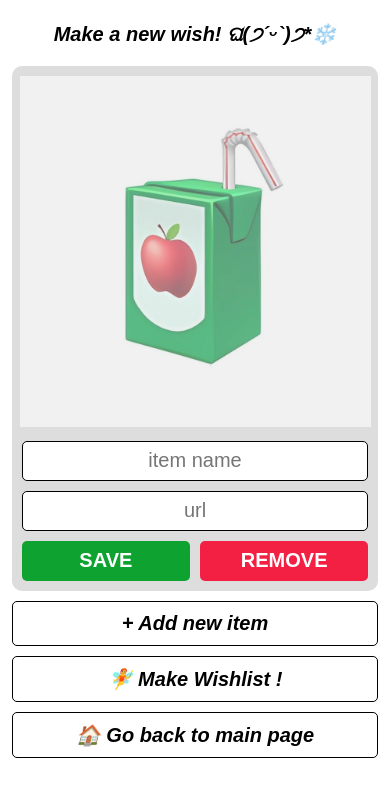
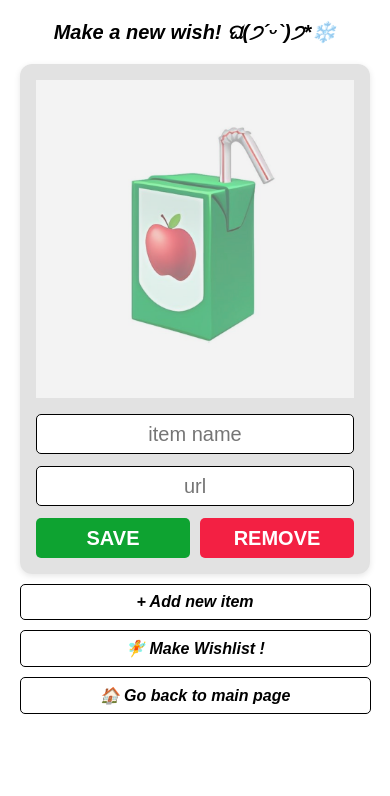
Before and after one commit to sandyleedev/wishlist, a Next.js app in the folder app-front/: page /upload in a window 390 px wide. Shown: the top 796 px of the page. Built offline with nearby package versions, Linux system fonts and the light colour scheme.

Commit message:
feature: add responsive style

```diff
--- a/app-front/src/styles/globals.css
+++ b/app-front/src/styles/globals.css
@@ -34,9 +34,3 @@ a {
     color: inherit;
     text-decoration: none;
 }
-
-@media (prefers-color-scheme: dark) {
-    html {
-        color-scheme: dark;
-    }
-}
--- a/app-front/src/ui/component/upload/DefaultImage.tsx
+++ b/app-front/src/ui/component/upload/DefaultImage.tsx
@@ -7,7 +7,7 @@ export const DefaultImage = (props: { onClick: any }) => {
     }
   `
   const Img = styled.img`
-    width: 90vw;
+    width: 100%;
     filter: opacity(0.6);
   `
 
--- a/app-front/src/ui/component/upload/NewItem.tsx
+++ b/app-front/src/ui/component/upload/NewItem.tsx
@@ -14,53 +14,84 @@ interface NewItemProps {
 }
 
 const Wrapper = styled.div`
-  background-color: rgba(198, 198, 198, 0.6);
-  border-radius: 10px;
+    background-color: rgba(198, 198, 198, 0.5);
+    border-radius: 12px;
     display: flex;
     flex-direction: column;
-  gap: 10px;
     align-items: center;
-  padding: 10px;
-  width: 94vw;
-  height: min-content;
+    gap: 12px;
+    padding: 16px;
+    box-shadow: 0 2px 6px rgba(0, 0, 0, 0.1);
+    transition: transform 0.15s ease, box-shadow 0.2s ease;
+
+    &:hover {
+        transform: translateY(-3px);
+        box-shadow: 0 4px 10px rgba(0, 0, 0, 0.15);
+    }
+
+    /* 🔹 PC에서는 적당한 크기 */
+    width: 100%;
+    max-width: 280px;
+    height: auto;
+    min-height: 380px;
+    box-sizing: border-box;
+
+    /* 🔹 모바일에서는 꽉 차게 */
+    @media (max-width: 640px) {
+        max-width: 90vw;
+        min-height: 340px;
+    }
 `
 
 const Preview = styled.img<{ $isSaved: boolean }>`
-  width: 80vw;
-  text-align: center;
+    width: 100%;
+    max-width: 220px;
+    height: auto;
+    border-radius: 8px;
+    object-fit: cover;
+    aspect-ratio: 1 / 1;
+    cursor: ${(props) => (props.$isSaved ? "default" : "pointer")};
+    transition: opacity 0.2s ease;
+
     &:hover {
-    cursor: ${(props) => (props.$isSaved ? "default" : "pointer")};
+        opacity: ${(props) => (props.$isSaved ? "1" : "0.8")};
+    }
+
+    @media (max-width: 640px) {
+        max-width: 80%;
     }
 `
 
 const ItemField = styled.a`
     width: 100%;
-  font-size: 20px;
+    font-size: 18px;
     text-align: center;
     text-decoration: underline;
+    color: #1a1a1a;
+    font-weight: 600;
+    word-break: break-word;
     padding-bottom: 5px;
+    transition: color 0.2s ease;
+
+    &:hover {
+        color: #4c6ef5;
+    }
 `
 
 export const NewItem = (props: NewItemProps) => {
-  const { id, name, url, img, saveItem, removeItem } = props
-
+  const { id, saveItem, removeItem } = props
   const fileInputRef = useRef<HTMLInputElement | null>(null)
   const [imgUrl, setImgUrl] = useState("")
-
   const [nameInput, setNameInput] = useState("")
   const [urlInput, setUrlInput] = useState("")
   const [imgInput, setImgInput] = useState<any | null>(null)
-
   const [isSaved, setIsSaved] = useState(false)
 
   const handleImgClick = () => {
-    // 숨겨진 파일 입력 요소 클릭 트리거
-    if (!isSaved) {
-      fileInputRef.current?.click()
-    }
+    if (!isSaved) fileInputRef.current?.click()
   }
 
-  const handleFileChange = async (event: ChangeEvent<HTMLInputElement>) => {
+  const handleFileChange = (event: ChangeEvent<HTMLInputElement>) => {
     const file = event.target.files?.[0]
     if (file) {
       const formData = new FormData()
@@ -70,14 +101,12 @@ export const NewItem = (props: NewItemProps) => {
       // preview image
       const imageBlob = new Blob([file], { type: "image/png" })
       const resultUrl = URL.createObjectURL(imageBlob)
-
       setImgInput(imageBlob)
       setImgUrl(resultUrl)
     }
   }
 
   return (
-    <>
     <Wrapper>
       {imgUrl ? (
         <Preview src={imgUrl} onClick={handleImgClick} $isSaved={isSaved} />
@@ -91,9 +120,7 @@ export const NewItem = (props: NewItemProps) => {
         accept="image/*"
         ref={fileInputRef}
         style={{ display: "none" }}
-          onChange={(e) => {
-            handleFileChange(e)
-          }}
+        onChange={handleFileChange}
       />
 
       {isSaved ? (
@@ -130,7 +157,6 @@ export const NewItem = (props: NewItemProps) => {
         setIsSaved={setIsSaved}
       />
     </Wrapper>
-    </>
   )
 }
 
--- a/app-front/src/ui/page/Upload.tsx
+++ b/app-front/src/ui/page/Upload.tsx
@@ -7,7 +7,7 @@ import {
   GridWrapper,
   Title,
   Wrapper,
-} from "@/ui/page/newListPartialStyle"
+} from "@/ui/style/uploadPageStyle"
 import { useState } from "react"
 import LoadingComponent from "@/ui/component/upload/LoadingComponent"
 
--- a/app-front/src/ui/page/newListPartialStyle.tsx
+++ b/app-front/src/ui/style/uploadPageStyle.tsx
@@ -6,14 +6,29 @@ export const Wrapper = styled.div`
   display: flex;
   flex-direction: column;
   align-items: center;
-  padding: 3vw;
+  padding: 10px;
   font-style: italic;
 `
 
 export const GridWrapper = styled.div`
   display: grid;
-  gap: 10px; /* 아이템 간의 간격 */
+  gap: 20px;
   padding: 10px;
+  width: 100%;
+  justify-content: center;
+
+  /* 🔹 화면 크기에 따라 자동으로 칸 수 조정 */
+  grid-template-columns: repeat(auto-fit, minmax(220px, 1fr));
+
+  /* 🔹 큰 화면에서는 좀 더 여유 있게 */
+  @media (min-width: 1024px) {
+    grid-template-columns: repeat(auto-fit, minmax(250px, 1fr));
+  }
+
+  /* 🔹 아주 작은 모바일에서는 하나씩 */
+  @media (max-width: 480px) {
+    grid-template-columns: 1fr;
+  }
 `
 
 export const ButtonWrapper = styled.div`
@@ -21,21 +36,10 @@ export const ButtonWrapper = styled.div`
   flex-direction: column;
   margin-bottom: 10px;
   gap: 10px;
-  width: 94vw;
-`
+  width: 400px;
 
-export const GridItem = styled.div`
-  background-color: #9ebeff;
-  border-radius: 8px;
-  max-width: 400px;
-  display: flex;
-  align-items: center;
-  justify-content: center;
-  font-size: 1.2em;
-
-  &:hover {
-    opacity: 0.5;
-    cursor: pointer;
+  @media (max-width: 640px) {
+    width: 90vw;
   }
 `
 
@@ -48,13 +52,13 @@ export const Title = styled.div`
 `
 
 export const AddButton = styled.div`
-  font-size: 20px;
+  font-size: 16px;
   border: 1px solid black;
   border-radius: 5px;
   color: black;
   cursor: pointer;
   font-weight: 700;
-  padding: 10px;
+  padding: 8px;
   text-align: center;
   flex: 1;
 `
```
Also changed, not shown: app-front/src/ui/component/wishlist/Footer.tsx (+14 -4 lines), app-front/src/ui/page/Home.tsx (+9 -1 lines). Lines whose indentation alone changed are shown as unchanged.
